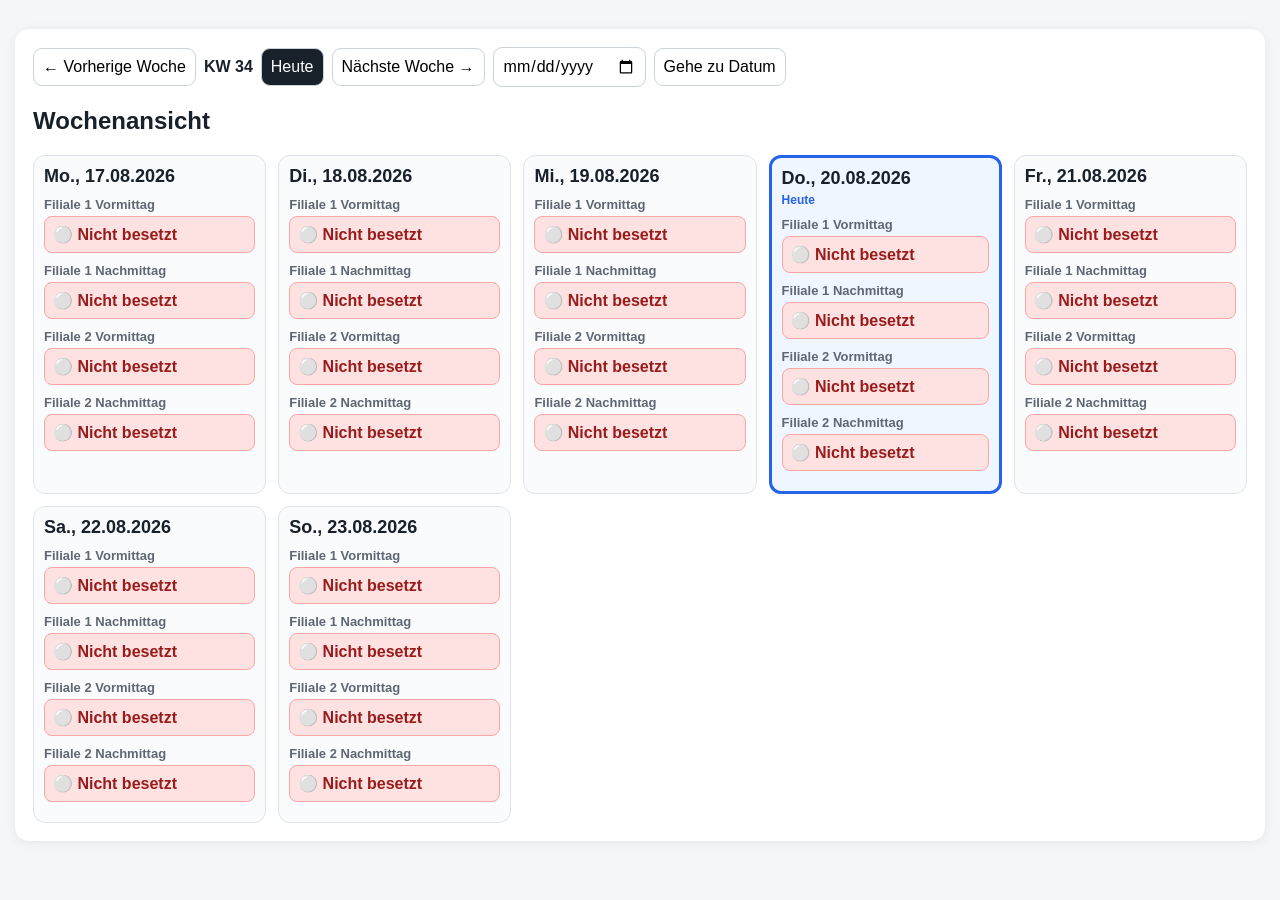
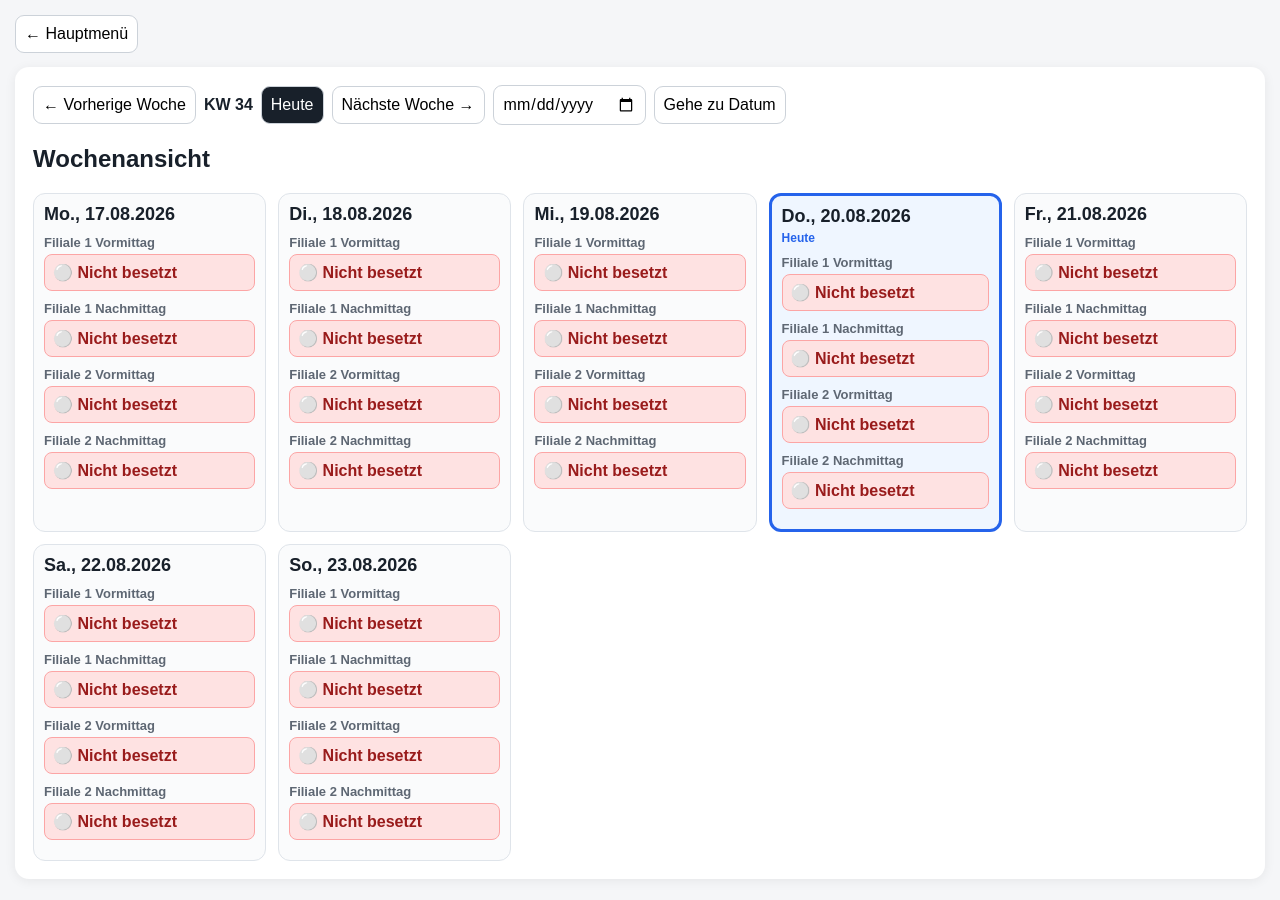
Before and after one commit to Lippi1975/Dienstplan-2, a Next.js app: page /dienstplan in a window 1280 px wide. Shown: the top 900 px of the page. Before the commit the page ends 870 px from the top, so only its background shows below. Built offline with nearby package versions, Linux system fonts and the light colour scheme; no server answers; the database is empty.

Commit message:
Update page.tsx

```diff
--- a/app/dienstplan/page.tsx
+++ b/app/dienstplan/page.tsx
@@ -341,6 +341,16 @@ for (let i = 0; i < 7; i++) {
   return (
     <main className="container">
 
+    <a
+  href="https://dienstplan-2.vercel.app/"
+  style={{
+    textDecoration: "none",
+  }}
+>
+  <button>
+    ← Hauptmenü
+  </button>
+</a>
 
         <div className="card">
         <div className="toolbar">
```
